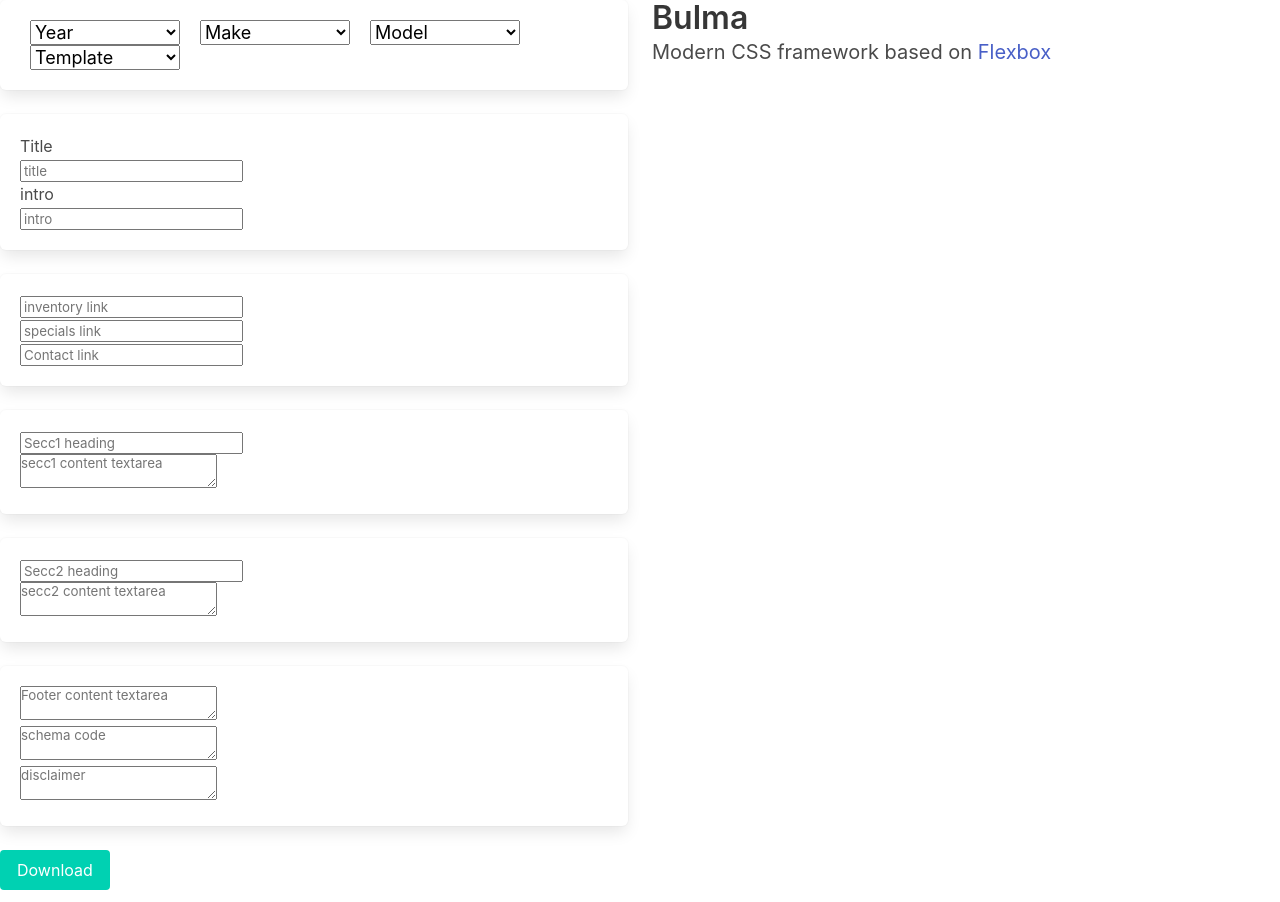
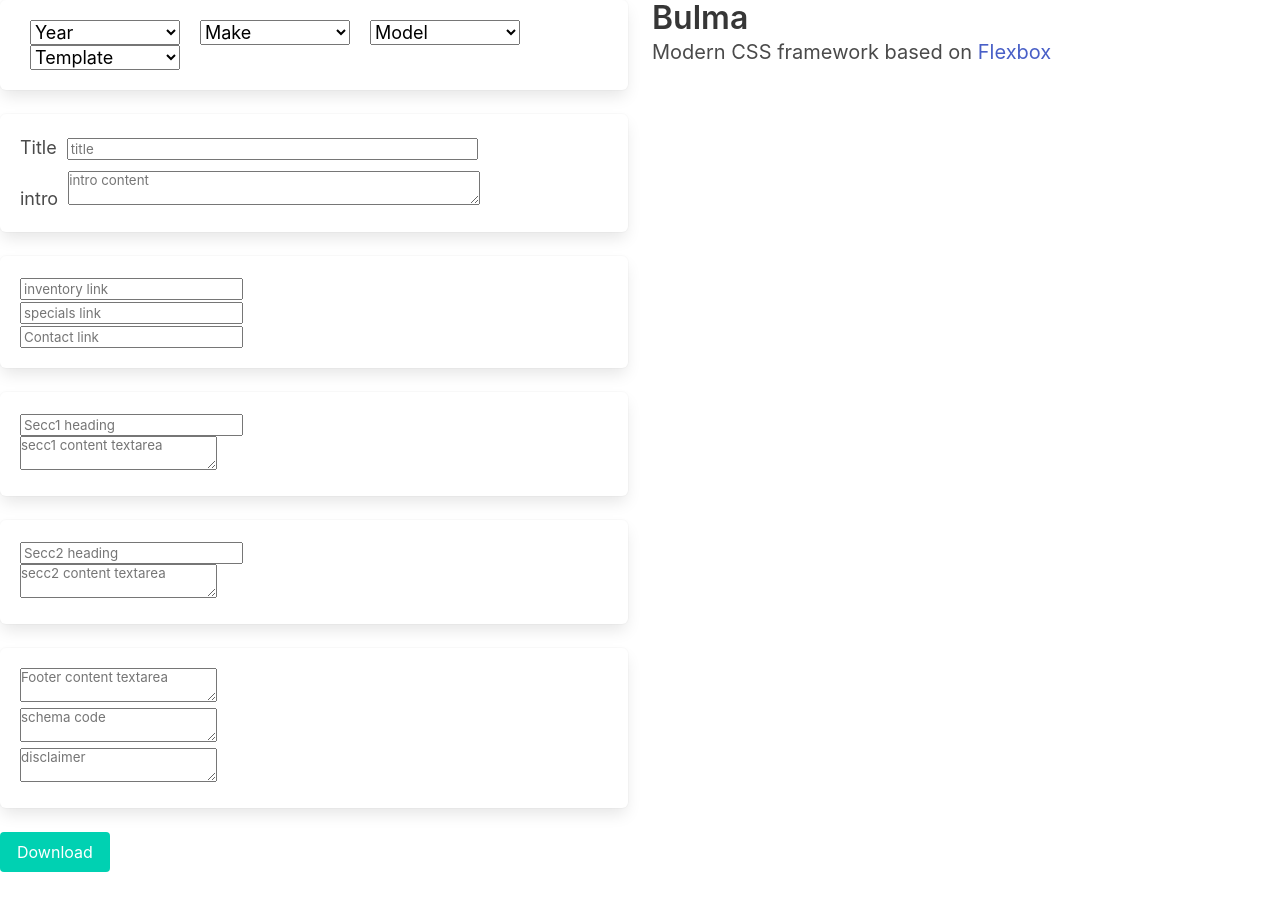
Before and after one commit to anzueto/MLP-maker, a React (Create React App) app in the folder frontend/: page / in a window 1280 px wide. Built offline with nearby package versions, Linux system fonts and the light colour scheme.

Commit message:
Intro style components

```diff
--- a/frontend/src/components/Intro.js
+++ b/frontend/src/components/Intro.js
@@ -1,23 +1,41 @@
 import React from 'react';
 import '../App.scss';
+import styled from 'styled-components';
 
+const Input = styled.input`
+width:70%;
+margin-left:10px;
+`;
+
+const Textarea = styled.textarea`
+width:70%;
+margin-left:10px;
+margin-top:10px;
+`;
+
+const Label = styled.label`
+width:20%;
+font-size:18px;
+`;
 
 class Intro extends React.Component {
     render() {
         return (
             <div className="box">
                 <form action="">
-                    <label htmlFor="title">Title</label>
+
                     <div className="field">
                         <div className="control">
-                            <input className="input" type="text" placeholder="title" />
+                            <Label htmlFor="title">Title</Label>
+                            <Input className="input" type="text" placeholder="title" />
                         </div>
                     </div>
 
-                    <label htmlFor="title">intro</label>
+
                     <div className="field">
                         <div className="control">
-                            <input className="input" type="text" placeholder="intro" />
+                            <Label htmlFor="title">intro</Label>
+                            <Textarea className="textarea is-medium" placeholder="intro content"></Textarea>
                         </div>
                     </div>
                 </form>
```
